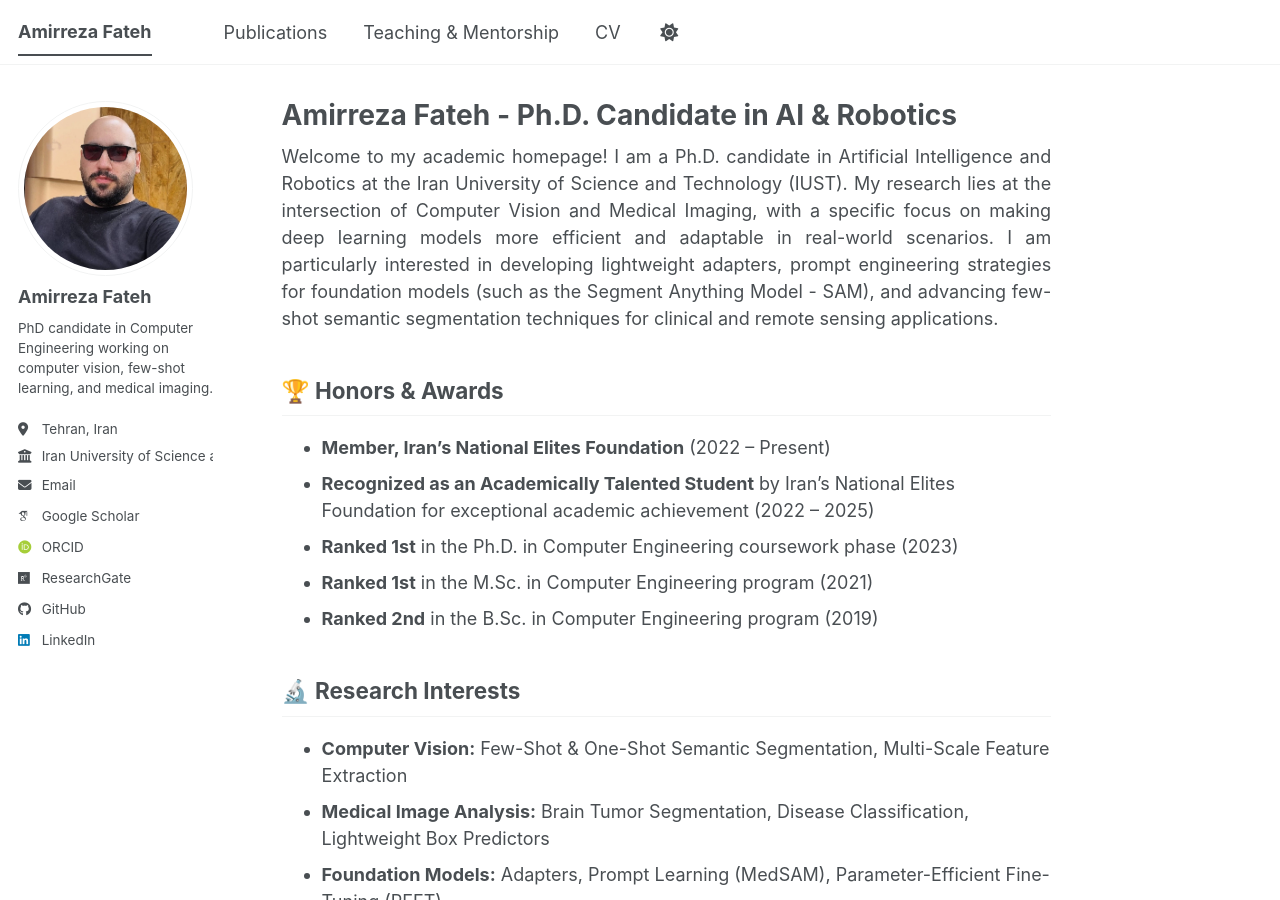
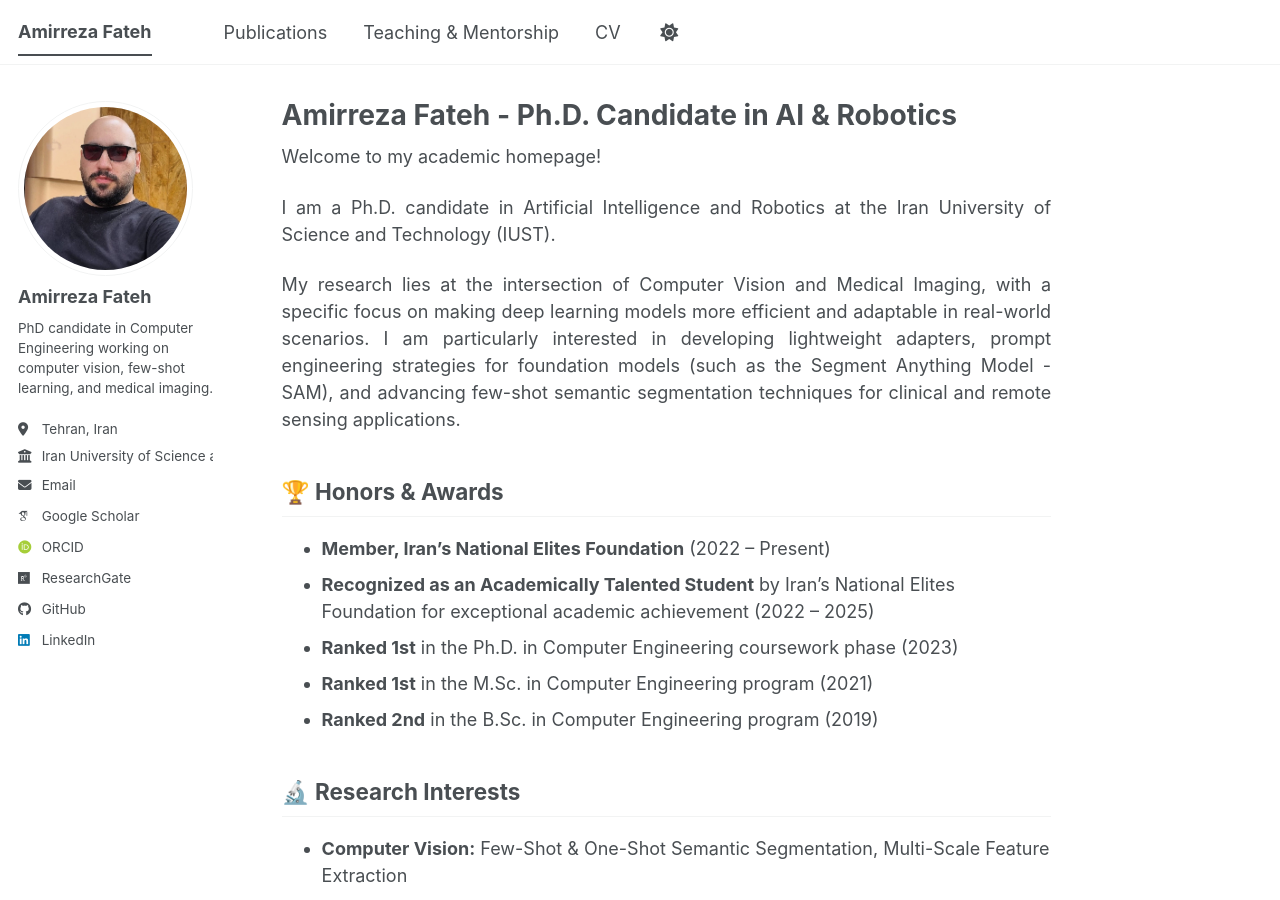
Before and after one commit to amirrezafateh/amirrezafateh.github.io, a Jekyll site: the page built from _pages/about.md, in a window 1280 px wide and 900 px high. Built offline with Jekyll 4.4.1, drawn with Linux system fonts in a browser that asks for light colours; some web fonts are replaced; a script bundle is joined from its source files by our own code; library files that are not in the unit come from our copies.

Commit message:
Update about.md

```diff
--- a/_pages/about.md
+++ b/_pages/about.md
@@ -7,13 +7,17 @@
   - /about.html
 ---
 
-<div style="text-align: justify;">
+<p style="text-align: justify;">
 Welcome to my academic homepage!
+</p>
 
+<p style="text-align: justify;">
 I am a Ph.D. candidate in Artificial Intelligence and Robotics at the Iran University of Science and Technology (IUST).
+</p>
 
+<p style="text-align: justify;">
 My research lies at the intersection of Computer Vision and Medical Imaging, with a specific focus on making deep learning models more efficient and adaptable in real-world scenarios. I am particularly interested in developing lightweight adapters, prompt engineering strategies for foundation models (such as the Segment Anything Model - SAM), and advancing few-shot semantic segmentation techniques for clinical and remote sensing applications.
-</div>
+</p>
 
 ## 🏆 Honors & Awards
 * **Member, Iran's National Elites Foundation** (2022 – Present)
```
